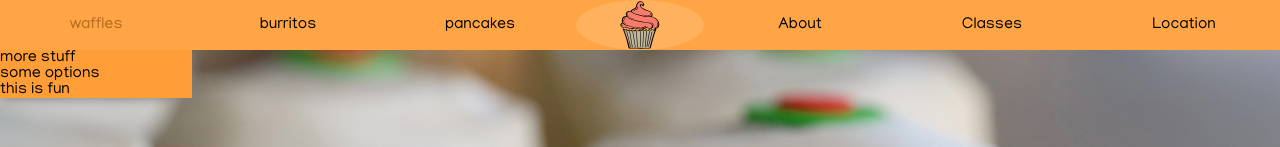
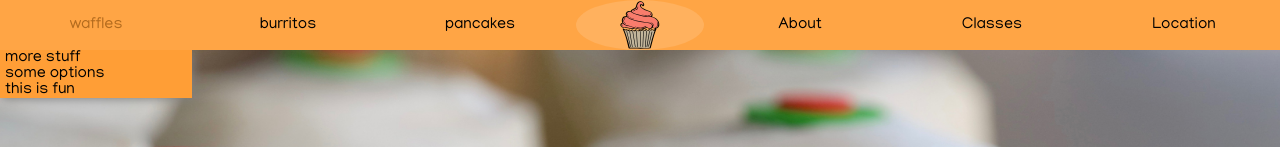
Before and after one commit to michaelmorrisg/cuties-cakes, a React (Create React App) app: page / in a window 1280 px wide. Shown: the top 147 px of the page. Built offline with nearby package versions, Linux system fonts and the light colour scheme.

Commit message:
nav item padding

```diff
--- a/src/styles/components/_NavItem.scss
+++ b/src/styles/components/_NavItem.scss
@@ -24,6 +24,10 @@
     width: 100%;
     box-shadow: 1px 1px 10px grey;
 
+    li {
+        padding-left: 5px;
+    }
+
     li:hover {
         color: $link-color;
         cursor: pointer;
```
